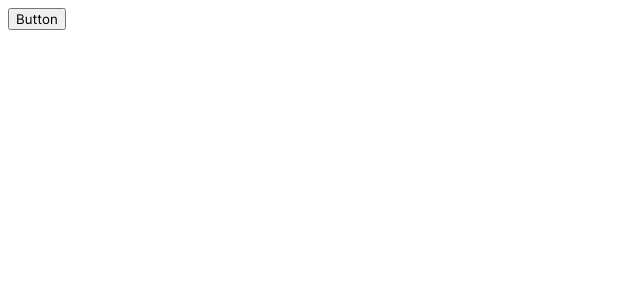
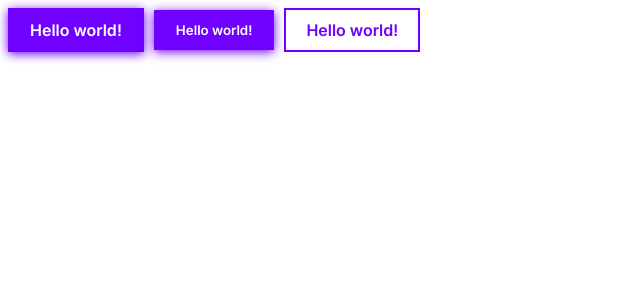
Before and after one commit to shevelidze/marketsuper, a React (Create React App) app: page / in a window 1280 px wide. Shown: the top 300 px of the page, without its empty margins (0-640 px from the left). Built offline with nearby package versions, Linux system fonts and the light colour scheme.

Commit message:
Add button component

```diff
--- a/src/components/ui/Button.tsx
+++ /dev/null
@@ -1,7 +0,0 @@
-import React from "react";
-
-const Button: React.FC = () => {
-    return <button>Button</button>;
-};
-
-export default Button;
--- /dev/null
+++ b/src/components/ui/Button/Button.module.css
@@ -0,0 +1,33 @@
+.root {
+  --color: var(--primary-color);
+
+  border: 2px solid var(--color);
+
+  background: var(--color);
+  color: var(--background-color);
+  box-shadow: 0px 2px 10px var(--color);
+
+  font-weight: var(--semi-bold-font-weigh);
+
+  padding: 10px 20px;
+
+  transition: background var(--transition), box-shadow var(--transition), color var(--transition), border-color var(--transition);
+}
+
+.big {
+  font-size: var(--big-font-size);
+}
+
+.root:hover:not(:disabled) {
+  --color: var(--secondary-color);
+  transition: none;
+}
+
+.root:disabled {
+  box-shadow: none;
+}
+
+.root:active, .root:disabled {
+  background: none;
+  color: var(--color)
+}
--- /dev/null
+++ b/src/components/ui/Button/index.tsx
@@ -0,0 +1,18 @@
+import React from "react";
+import styles from "./Button.module.css";
+
+export interface ButtonProps
+    extends React.ButtonHTMLAttributes<HTMLButtonElement> {
+    variant?: "big" | "small";
+}
+
+const Button: React.FC<ButtonProps> = ({ variant = "big", ...buttonProps }) => {
+    return (
+        <button
+            className={[styles.root, styles[variant]].join(" ")}
+            {...buttonProps}
+        />
+    );
+};
+
+export default Button;
--- a/src/index.css
+++ b/src/index.css
@@ -25,6 +25,9 @@
   --regular-font-weight: 400;
   --semi-bold-font-weigh: 600;
 
+
+  --transition: 0.2s ease-in-out;
+
   font-size: var(--medium-font-size);
   font-weight: var(--regular-font-weight);
 }
--- a/src/pages/UiTest.tsx
+++ b/src/pages/UiTest.tsx
@@ -3,8 +3,10 @@ import { ui } from "../components";
 
 const UiTest: React.FC = () => {
     return (
-        <div>
-            <ui.Button></ui.Button>
+        <div style={{ display: "flex", gap: "10px", alignItems: "center" }}>
+            <ui.Button>Hello world!</ui.Button>
+            <ui.Button variant="small">Hello world!</ui.Button>
+            <ui.Button disabled>Hello world!</ui.Button>
         </div>
     );
 };
```
